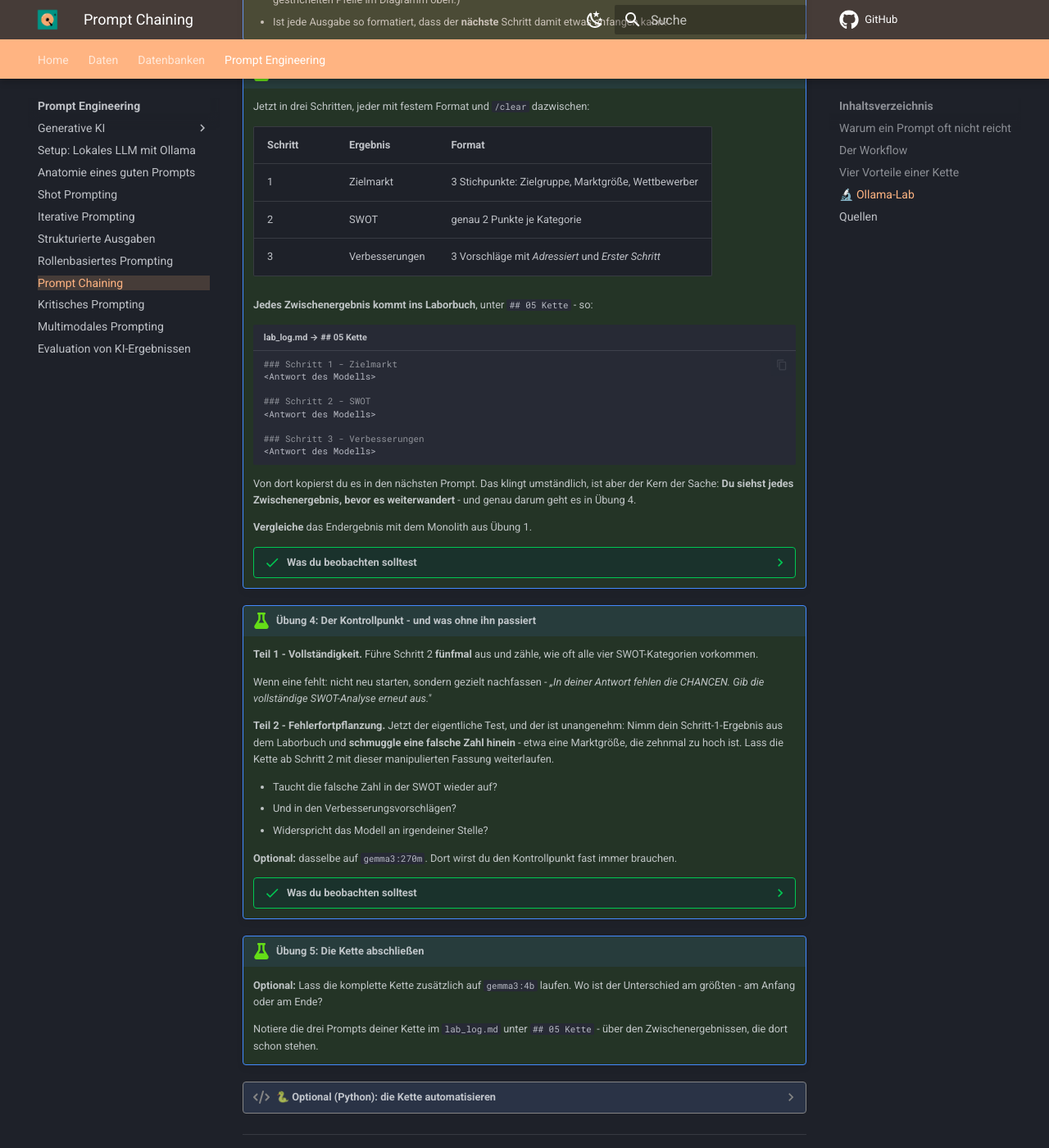
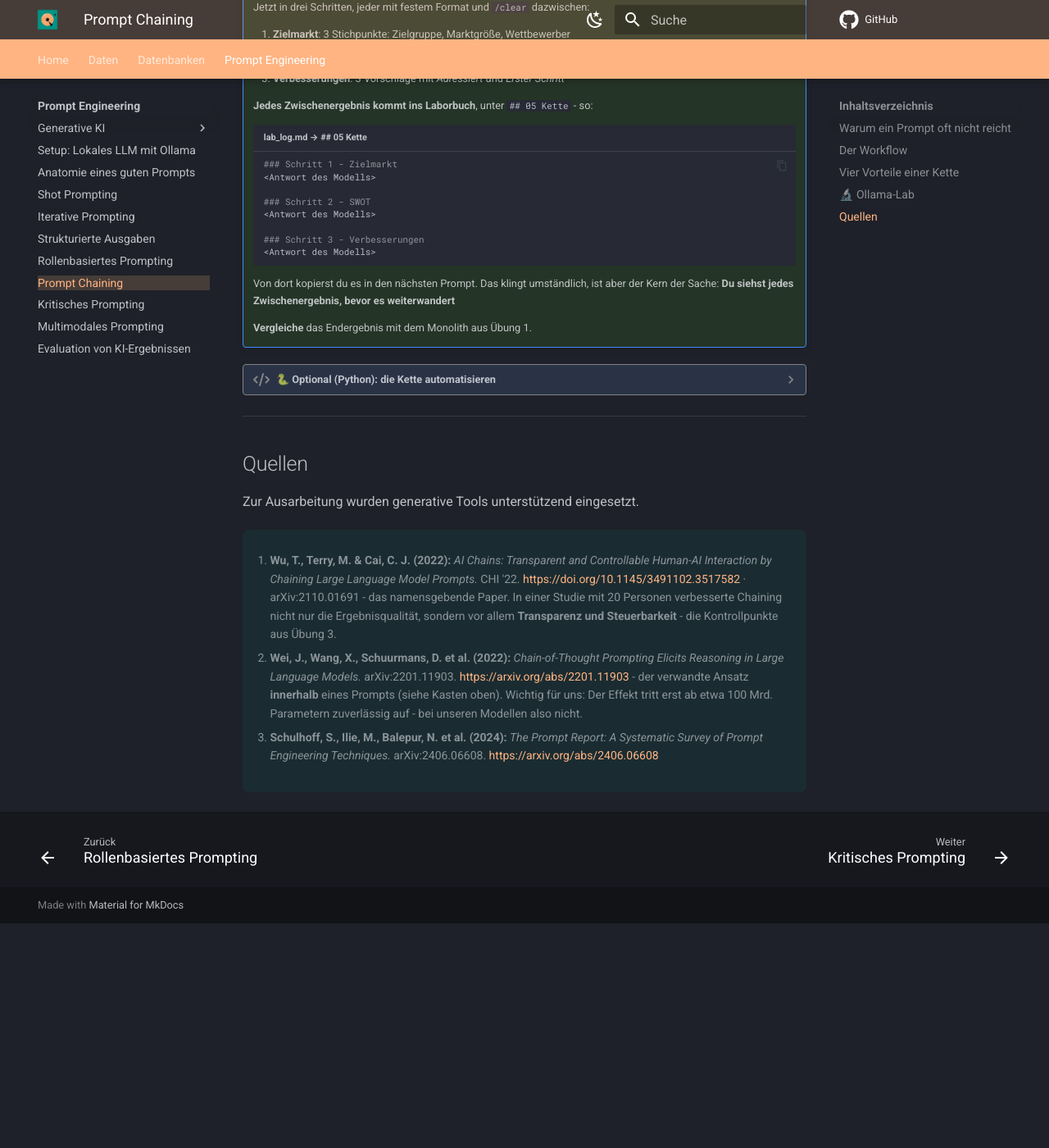
Before and after one commit to mciwing/data-campus, an MkDocs documentation site: the page built from docs/prompt/chaining.md, in a window 1280 px wide and 1400 px high, scrolled down 2585 px. Shown: the whole window at 82% size. Built offline with MkDocs 1.6.1 and Material for MkDocs 9.7.7, drawn with Linux system fonts in a browser that asks for light colours; comment, search, counter and statistics services are not loaded; after the commit the page ends 3711 px from its top, so only the background shows below that; some of the changed text lies outside the part shown.

Commit message:
Update chaining.md

````diff
--- a/docs/prompt/chaining.md
+++ b/docs/prompt/chaining.md
@@ -84,13 +84,8 @@ Alles ab hier drehst du an **deiner eigenen Geschäftsidee**. Die Beispiele oben
 
     💡 **Falls der Monolith bei dir standhält:** Kurze Ideen mit wenig Kontext überfordern das Modell manchmal nicht genug. Dreh die Schraube fester - verlange zusätzlich genaue Formate je Teil (*„SWOT mit genau 2 Punkten pro Kategorie, Vorschläge je mit Erstem Schritt"*) und einen vierten Teil. Irgendwo bricht jede Kette; du sollst sehen, wo.
 
-    ??? success "Was du beobachten solltest"
 
-        Teil 1 ist meist ordentlich, Teil 2 verkürzt sich sichtbar, Teil 3 besteht aus zwei dürren Zeilen - oder fehlt ganz.
-
-        Das ist kein Zufall: Das Modell verteilt seine Aufmerksamkeit über die gesamte Aufgabe und läuft dabei gegen die Grenze der Antwortlänge. Was am Ende steht, wird am schlechtesten - unabhängig davon, wie wichtig es dir ist.
-
-!!! lab "Übung 2: Die Kette zuerst zeichnen"
+!!! lab "Übung 2: Dieselbe Aufgabe als Kette"
 
     Bevor du sie ausführst: Zeichne deine Kette **auf Papier**. Welche Schritte, welche Ein- und Ausgaben?
 
@@ -99,15 +94,11 @@ Alles ab hier drehst du an **deiner eigenen Geschäftsidee**. Die Beispiele oben
     - Braucht ein Schritt außer dem letzten Zwischenergebnis auch noch die **Originalidee**? (Meist ja - das sind die gestrichelten Pfeile im Diagramm oben.)
     - Ist jede Ausgabe so formatiert, dass der **nächste** Schritt damit etwas anfangen kann?
 
-!!! lab "Übung 3: Dieselbe Aufgabe als Kette"
-
     Jetzt in drei Schritten, jeder mit festem Format und `/clear` dazwischen:
 
-    | Schritt | Ergebnis | Format |
-    |---|---|---|
-    | 1 | Zielmarkt | 3 Stichpunkte: Zielgruppe, Marktgröße, Wettbewerber |
-    | 2 | SWOT | genau 2 Punkte je Kategorie |
-    | 3 | Verbesserungen | 3 Vorschläge mit *Adressiert* und *Erster Schritt* |
+     1. **Zielmarkt**: 3 Stichpunkte: Zielgruppe, Marktgröße, Wettbewerber
+     2. **SWOT**: genau 2 Punkte je Kategorie
+     3. **Verbesserungen**: 3 Vorschläge mit *Adressiert* und *Erster Schritt*
 
     **Jedes Zwischenergebnis kommt ins Laborbuch**, unter `## 05 Kette` - so:
 
@@ -122,43 +113,10 @@ Alles ab hier drehst du an **deiner eigenen Geschäftsidee**. Die Beispiele oben
     <Antwort des Modells>
     ```
 
-    Von dort kopierst du es in den nächsten Prompt. Das klingt umständlich, ist aber der Kern der Sache: **Du siehst jedes Zwischenergebnis, bevor es weiterwandert** - und genau darum geht es in Übung 4.
+    Von dort kopierst du es in den nächsten Prompt. Das klingt umständlich, ist aber der Kern der Sache: **Du siehst jedes Zwischenergebnis, bevor es weiterwandert**
 
     **Vergleiche** das Endergebnis mit dem Monolith aus Übung 1.
 
-    ??? success "Was du beobachten solltest"
-
-        Der auffälligste Unterschied ist nicht die Qualität von Schritt 1 - die ist ähnlich. Es ist die Qualität von **Schritt 3**: Statt zwei müder Zeilen bekommst du drei durchdachte Vorschläge, weil das Modell die volle Antwortlänge nur noch für diese eine Aufgabe hat.
-
-        Der zweite Gewinn ist unsichtbar, bis etwas schiefgeht: Du kannst Schritt 2 wiederholen, ohne Schritt 1 zu verlieren.
-
-!!! lab "Übung 4: Der Kontrollpunkt - und was ohne ihn passiert"
-
-    **Teil 1 - Vollständigkeit.** Führe Schritt 2 **fünfmal** aus und zähle, wie oft alle vier SWOT-Kategorien vorkommen.
-
-    Wenn eine fehlt: nicht neu starten, sondern gezielt nachfassen - *„In deiner Antwort fehlen die CHANCEN. Gib die vollständige SWOT-Analyse erneut aus."*
-
-    **Teil 2 - Fehlerfortpflanzung.** Jetzt der eigentliche Test, und der ist unangenehm: Nimm dein Schritt-1-Ergebnis aus dem Laborbuch und **schmuggle eine falsche Zahl hinein** - etwa eine Marktgröße, die zehnmal zu hoch ist. Lass die Kette ab Schritt 2 mit dieser manipulierten Fassung weiterlaufen.
-
-    - Taucht die falsche Zahl in der SWOT wieder auf?
-    - Und in den Verbesserungsvorschlägen?
-    - Widerspricht das Modell an irgendeiner Stelle?
-
-    **Optional:** dasselbe auf `gemma3:270m`. Dort wirst du den Kontrollpunkt fast immer brauchen.
-
-    ??? success "Was du beobachten solltest"
-
-        Die vier Kategorien kommen typischerweise in drei bis vier von fünf Läufen vollständig - schon das rechtfertigt den Kontrollpunkt.
-
-        Der Schmuggeltest fällt fast immer gleich aus: **Die falsche Zahl wandert unbeanstandet bis in den letzten Schritt** und begründet dort Empfehlungen. Das Modell prüft Eingaben nicht, es verarbeitet sie.
-
-        👉 Das ist der Preis der Kette: Sie ist besser als der Monolith - und sie **verstärkt** Fehler, statt sie abzufangen. Deshalb gehört ein Blick auf jedes Zwischenergebnis dazu, und deshalb hat [Evaluation von KI-Ergebnissen](evaluation.md) ein eigenes Kapitel.
-
-!!! lab "Übung 5: Die Kette abschließen"
-
-    **Optional:** Lass die komplette Kette zusätzlich auf `gemma3:4b` laufen. Wo ist der Unterschied am größten - am Anfang oder am Ende?
-
-    Notiere die drei Prompts deiner Kette im `lab_log.md` unter `## 05 Kette` - über den Zwischenergebnissen, die dort schon stehen.
 
 ??? code "🐍 Optional (Python): die Kette automatisieren"
 
````
